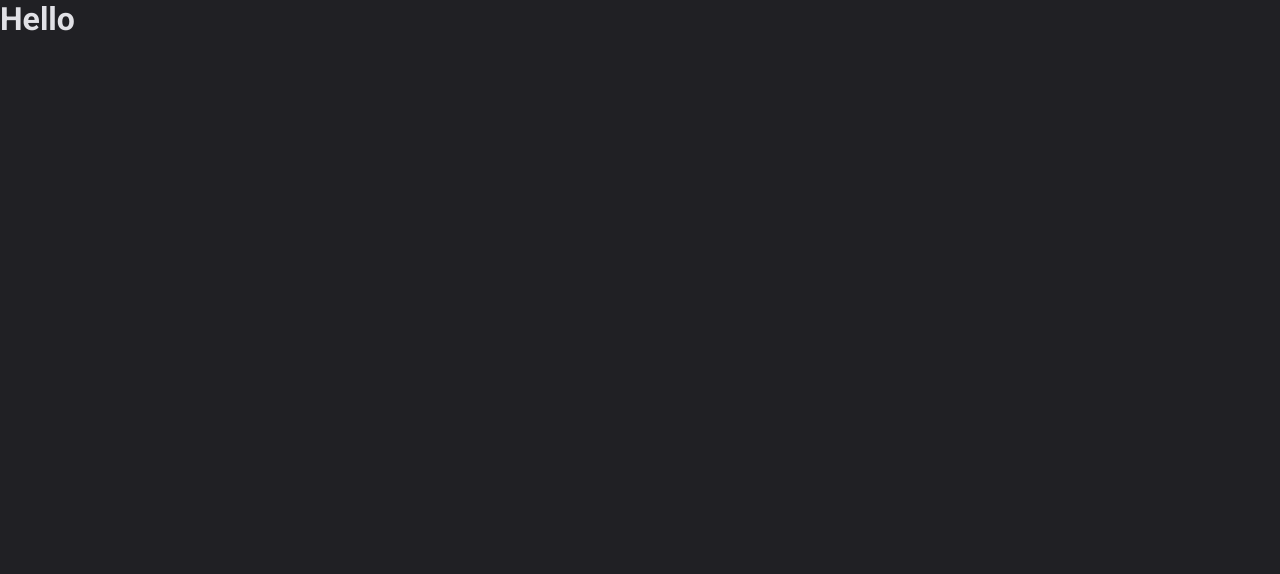
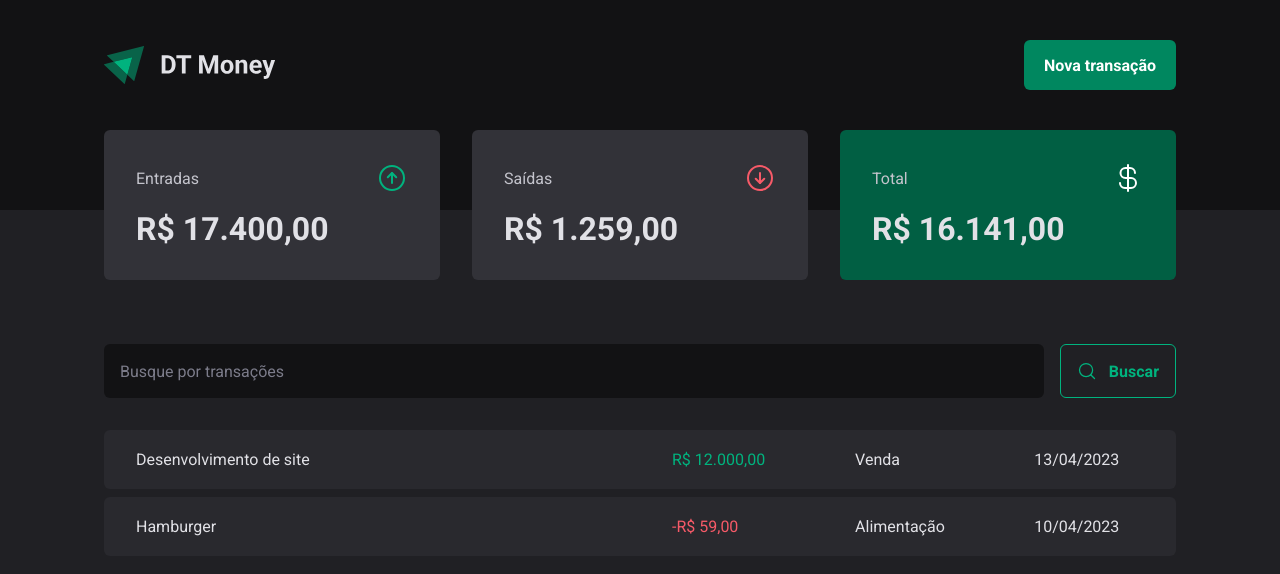
Before and after one commit to rsimplicioo/dt-money, a React (Vite) app: page / in a window 1280 px wide. Shown: the top 574 px of the page. Built offline with nearby package versions, Linux system fonts and the light colour scheme.

Commit message:
feat: adicionando a modal component

```diff
--- a/package.json
+++ b/package.json
@@ -11,6 +11,8 @@
     "lint:fix": "prettier --write ."
   },
   "dependencies": {
+    "@radix-ui/react-dialog": "^1.0.4",
+    "phosphor-react": "^1.4.1",
     "react": "^18.2.0",
     "react-dom": "^18.2.0",
     "styled-components": "^6.0.2"
--- a/src/App.tsx
+++ b/src/App.tsx
@@ -2,12 +2,13 @@ import { ThemeProvider } from "styled-components";
 
 import { defaultTheme } from "./styles/themes/default";
 import { GlobalStyle } from "./styles/global";
+import { Transactions } from "./pages/Transactions";
 
 export function App() {
   return (
     <ThemeProvider theme={defaultTheme}>
       <GlobalStyle />
-      <h1>Hello</h1>
+      <Transactions />
     </ThemeProvider>
   );
 }
--- /dev/null
+++ b/src/components/Header/index.tsx
@@ -0,0 +1,23 @@
+import { HeaderContainer, HeaderContent, NewTransactionButton } from "./styles";
+import * as Dialog from "@radix-ui/react-dialog";
+
+import logoImg from "../../assets/logo.svg";
+import { NewTransactionModal } from "../NewTransactionModal";
+
+export function Header() {
+  return (
+    <HeaderContainer>
+      <HeaderContent>
+        <img src={logoImg} />
+
+        <Dialog.Root>
+          <Dialog.Trigger asChild>
+            <NewTransactionButton>Nova transação</NewTransactionButton>
+          </Dialog.Trigger>
+
+          <NewTransactionModal />
+        </Dialog.Root>
+      </HeaderContent>
+    </HeaderContainer>
+  );
+}
--- /dev/null
+++ b/src/components/Header/styles.ts
@@ -0,0 +1,33 @@
+import styled from "styled-components";
+
+export const HeaderContainer = styled.header`
+  background: ${(props) => props.theme["gray-900"]};
+  padding: 2.5rem 0 7.5rem;
+`;
+
+export const HeaderContent = styled.div`
+  width: 100%;
+  max-width: 1120px;
+  margin: 0 auto;
+  padding: 0 1.5rem;
+
+  display: flex;
+  justify-content: space-between;
+  align-items: center;
+`;
+
+export const NewTransactionButton = styled.button`
+  height: 50px;
+  border: 0;
+  background: ${(props) => props.theme["green-500"]};
+  color: ${(props) => props.theme["white"]};
+  font-weight: bold;
+  padding: 0 1.25rem;
+  border-radius: 6px;
+  cursor: pointer;
+
+  &:hover {
+    background: ${(props) => props.theme["green-700"]};
+    transition: background-color 0.2s;
+  }
+`;
--- /dev/null
+++ b/src/components/NewTransactionModal/index.tsx
@@ -0,0 +1,26 @@
+import * as Dialog from "@radix-ui/react-dialog";
+import { CloseButton, Content, Overlay } from "./styles";
+import { X } from "phosphor-react";
+
+export function NewTransactionModal() {
+  return (
+    <Dialog.Portal>
+      <Overlay />
+
+      <Content>
+        <Dialog.Title>Nova transação</Dialog.Title>
+        <CloseButton>
+          <X size={24} />
+        </CloseButton>
+
+        <form action="">
+          <input type="text" placeholder="Descrição" required />
+          <input type="number" placeholder="Preço" required />
+          <input type="text" placeholder="Categoria" required />
+
+          <button type="submit">Cadastrar</button>
+        </form>
+      </Content>
+    </Dialog.Portal>
+  );
+}
--- /dev/null
+++ b/src/components/NewTransactionModal/styles.ts
@@ -0,0 +1,70 @@
+import * as Dialog from "@radix-ui/react-dialog";
+import styled from "styled-components";
+
+export const Overlay = styled(Dialog.Overlay)`
+  position: fixed;
+  width: 100vw;
+  height: 100vh;
+  inset: 0;
+  background: rgba(0, 0, 0, 0.75);
+`;
+
+export const Content = styled(Dialog.Content)`
+  min-width: 32rem;
+  border-radius: 6px;
+  padding: 2.5rem 3rem;
+  background: ${(props) => props.theme["gray-800"]};
+
+  position: fixed;
+  top: 50%;
+  left: 50%;
+  transform: translate(-50%, -50%);
+
+  form {
+    margin-top: 2rem;
+
+    display: flex;
+    flex-direction: column;
+    gap: 1rem;
+
+    input {
+      border-radius: 6px;
+      border: 0;
+      background: ${(props) => props.theme["gray-900"]};
+      color: ${(props) => props.theme["gray-300"]};
+      padding: 1rem;
+
+      &::placeholder {
+        color: ${(props) => props.theme["gray-500"]};
+      }
+    }
+
+    button[type="submit"] {
+      height: 58px;
+      border: 0;
+      background: ${(props) => props.theme["green-500"]};
+      color: ${(props) => props.theme.white};
+      font-weight: bold;
+      padding: 0 1.25rem;
+      border-radius: 6px;
+      margin-top: 1.5rem;
+      cursor: pointer;
+
+      &:hover {
+        background: ${(props) => props.theme["green-700"]};
+        transition: background-color 0.2s;
+      }
+    }
+  }
+`;
+
+export const CloseButton = styled(Dialog.Close)`
+  position: absolute;
+  background: transparent;
+  border: 0;
+  top: 1.5rem;
+  right: 1.5rem;
+  line-height: 0;
+  cursor: pointer;
+  color: ${(props) => props.theme["gray-500"]};
+`;
--- /dev/null
+++ b/src/components/Summary/index.tsx
@@ -0,0 +1,35 @@
+import { ArrowCircleDown, ArrowCircleUp, CurrencyDollar } from "phosphor-react";
+import { SummaryCard, SummaryContainer } from "./styles";
+
+export function Summary() {
+  return (
+    <SummaryContainer>
+      <SummaryCard>
+        <header>
+          <span>Entradas</span>
+          <ArrowCircleUp size={32} color="#00b37e" />
+        </header>
+
+        <strong>R$ 17.400,00</strong>
+      </SummaryCard>
+
+      <SummaryCard>
+        <header>
+          <span>Saídas</span>
+          <ArrowCircleDown size={32} color="#f75a68" />
+        </header>
+
+        <strong>R$ 1.259,00</strong>
+      </SummaryCard>
+
+      <SummaryCard variant="green">
+        <header>
+          <span>Total</span>
+          <CurrencyDollar size={32} color="#fff" />
+        </header>
+
+        <strong>R$ 16.141,00</strong>
+      </SummaryCard>
+    </SummaryContainer>
+  );
+}
--- /dev/null
+++ b/src/components/Summary/styles.ts
@@ -0,0 +1,43 @@
+import styled, { css } from "styled-components";
+
+export const SummaryContainer = styled.section`
+  width: 100%;
+  max-width: 1120px;
+  margin: 0 auto;
+  padding: 0 1.5rem;
+
+  display: grid;
+  grid-template-columns: repeat(3, 1fr);
+  gap: 2rem;
+
+  margin-top: -5rem;
+`;
+
+interface SummaryCardProps {
+  variant?: "green";
+}
+
+export const SummaryCard = styled.div<SummaryCardProps>`
+  background: ${(props) => props.theme["gray-600"]};
+  border-radius: 6px;
+  padding: 2rem;
+
+  header {
+    display: flex;
+    align-items: center;
+    justify-content: space-between;
+    color: ${(props) => props.theme["gray-300"]};
+  }
+
+  strong {
+    display: block;
+    margin-top: 1rem;
+    font-size: 2rem;
+  }
+
+  ${(props) =>
+    props.variant === "green" &&
+    css`
+      background: ${props.theme["green-700"]};
+    `}
+`;
--- /dev/null
+++ b/src/pages/Transactions/components/SearchForm/index.tsx
@@ -0,0 +1,15 @@
+import { MagnifyingGlass } from "phosphor-react";
+import { SearchFormContainer } from "./styles";
+
+export function SearchForm() {
+  return (
+    <SearchFormContainer>
+      <input type="text" placeholder="Busque por transações" />
+
+      <button type="submit">
+        <MagnifyingGlass size={20} />
+        Buscar
+      </button>
+    </SearchFormContainer>
+  );
+}
--- /dev/null
+++ b/src/pages/Transactions/components/SearchForm/styles.ts
@@ -0,0 +1,40 @@
+import styled from "styled-components";
+
+export const SearchFormContainer = styled.form`
+  display: flex;
+  gap: 1rem;
+
+  input {
+    flex: 1;
+    border-radius: 6px;
+    border: 0;
+    background: ${(props) => props.theme["gray-900"]};
+    color: ${(props) => props.theme["gray-300"]};
+    padding: 1rem;
+
+    &::placeholder {
+      color: ${(props) => props.theme["gray-500"]};
+    }
+  }
+
+  button {
+    display: flex;
+    align-items: center;
+    gap: 0.75rem;
+
+    border: 0;
+    padding: 1rem;
+    background: transparent;
+    border: 1px solid ${(props) => props.theme["green-300"]};
+    color: ${(props) => props.theme["green-300"]};
+    font-weight: bold;
+    border-radius: 6px;
+
+    &:hover {
+      background: ${(props) => props.theme["green-500"]};
+      border-color: 1px solid ${(props) => props.theme["green-500"]};
+      color: ${(props) => props.theme.white};
+      transition: background-color 0.2s, border-color 0.2s, color 0.2s;
+    }
+  }
+`;
--- /dev/null
+++ b/src/pages/Transactions/index.tsx
@@ -0,0 +1,42 @@
+import { Header } from "../../components/Header";
+import { Summary } from "../../components/Summary";
+import { SearchForm } from "./components/SearchForm";
+import {
+  PriceHightlight,
+  TransactionContainer,
+  TransactionTable,
+} from "./styles";
+
+export function Transactions() {
+  return (
+    <div>
+      <Header />
+      <Summary />
+
+      <TransactionContainer>
+        <SearchForm />
+        <TransactionTable>
+          <tbody>
+            <tr>
+              <td width="50%">Desenvolvimento de site</td>
+              <td>
+                <PriceHightlight variant="income">R$ 12.000,00</PriceHightlight>
+              </td>
+              <td>Venda</td>
+              <td>13/04/2023</td>
+            </tr>
+            <tr>
+              <td width="50%">Hamburger</td>
+
+              <td>
+                <PriceHightlight variant="outcome">-R$ 59,00</PriceHightlight>
+              </td>
+              <td>Alimentação</td>
+              <td>10/04/2023</td>
+            </tr>
+          </tbody>
+        </TransactionTable>
+      </TransactionContainer>
+    </div>
+  );
+}
--- /dev/null
+++ b/src/pages/Transactions/styles.ts
@@ -0,0 +1,41 @@
+import styled from "styled-components";
+
+export const TransactionContainer = styled.div`
+  width: 100%;
+  max-width: 1120px;
+  margin: 4rem auto 0;
+  padding: 0 1.5rem;
+`;
+
+export const TransactionTable = styled.table`
+  width: 100%;
+  border-collapse: separate;
+  border-spacing: 0 0.5rem;
+  margin-top: 1.5rem;
+
+  td {
+    padding: 1.25rem 2rem;
+    background: ${(props) => props.theme["gray-700"]};
+
+    &:first-child {
+      border-top-left-radius: 6px;
+      border-bottom-left-radius: 6px;
+    }
+
+    &:last-child {
+      border-top-right-radius: 6px;
+      border-bottom-right-radius: 6px;
+    }
+  }
+`;
+
+interface PriceHightlightProps {
+  variant: "income" | "outcome";
+}
+
+export const PriceHightlight = styled.span<PriceHightlightProps>`
+  color: ${(props) =>
+    props.variant === "income"
+      ? props.theme["green-300"]
+      : props.theme["red-300"]};
+`;
```
Also changed, not shown: src/assets/logo.svg (added), 1 other file (tests, documents, lock files or other folders).
